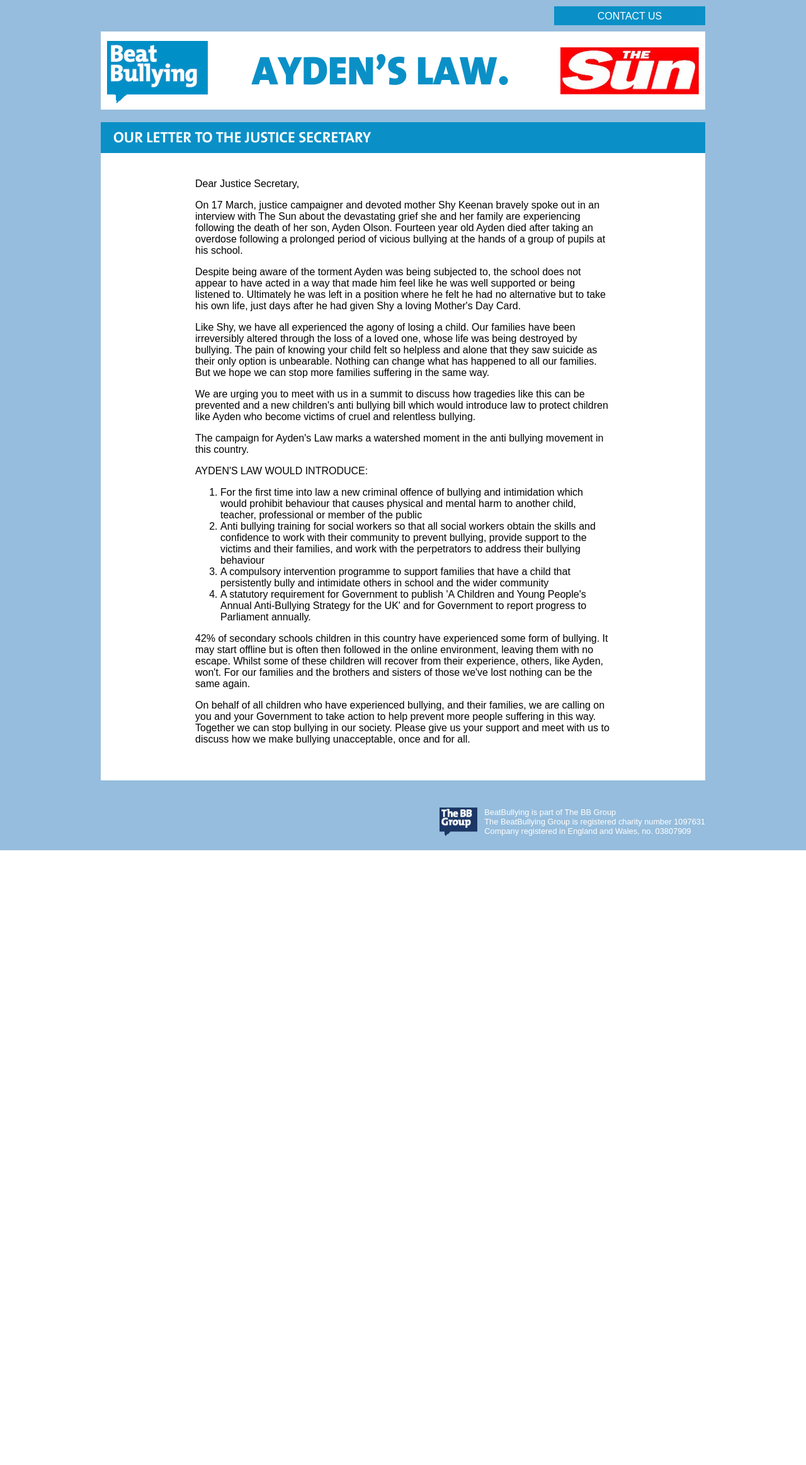
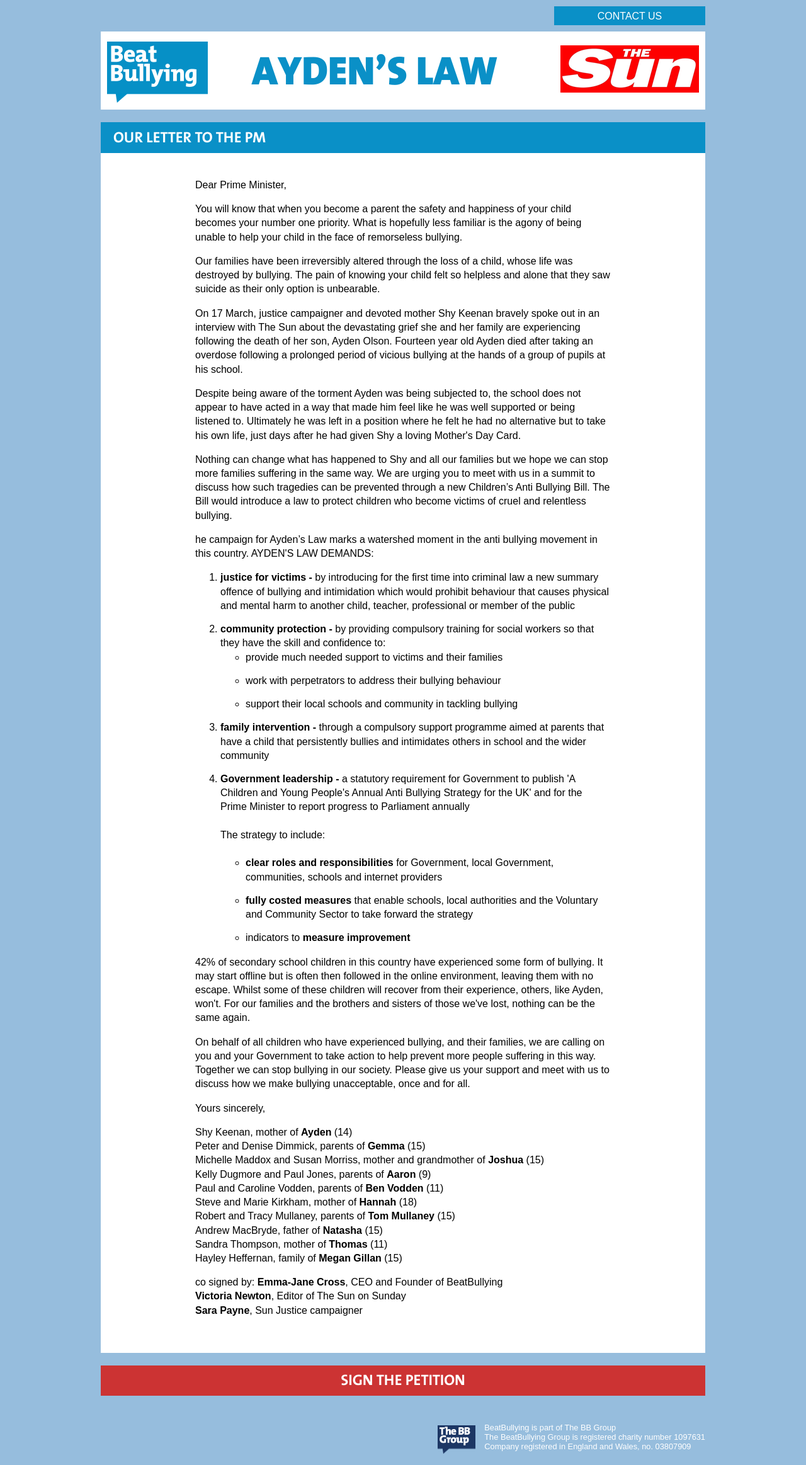
Before and after one commit to thebbgroup/aydens-law, a Flask app: page /letter-to-pm in a window 1280 px wide. Shown: the whole page at 63% size. Before the commit the page ends 1350 px from the top, so only its background shows below. Run offline with Flask 2, Linux system fonts and the light colour scheme; style sheets or scripts are compiled from the project's sources; parts of the project's set-up code (start-up, migrations or seed data) failed here and were passed over.

Commit message:
style updates, copy updates

```diff
--- a/app/static/css/main.less
+++ b/app/static/css/main.less
@@ -4,6 +4,7 @@
 @light-blue: #96bddd;
 @dark-blue: #0a90c7;
 @red: #cc3333;
+@sun-red: #ed2024;
 @white: #fff;
 @black: #000;
 
@@ -22,6 +23,32 @@
 h1, h2, h3 {
 	font-family: @title-fonts;
 	text-transform: uppercase;
+	a{
+		text-decoration: none;
+		color: @dark-blue;
+	}
+}
+ul li, ol li{
+	margin-bottom:15px;
+	line-height:1.39em;
+}
+.transition(@transition) {
+  -webkit-transition: @transition;
+     -moz-transition: @transition;
+       -o-transition: @transition;
+          transition: @transition;
+}
+
+a.cta{
+	width: 100%;
+	line-height: 2em;
+	display: block;
+	background-color: @red;
+	color:@white;
+	.transition(background-color 0.4s ease);
+	&:hover{
+		background-color:@sun-red;
+	}
 }
 
 #header {
@@ -42,20 +69,20 @@
 
 	.logo {
 		margin-top: -124px;
-        background: transparent url(images/sprites.png) 0 0 no-repeat;
+		background: transparent url(images/sprites.png) no-repeat;
 		text-indent: -9999em;
 	}
 
 	#bb.logo {
 		float: left;
-        width: 260px;
+		width: 180px;
 		height: 124px;
-        background-position: 0 -260px;
+		background-position: 0 -152px;
 	}
 
 	#sun.logo {
 		float: right;
-        background-position: 40px -125px;
+		background-position: 40px -50px;
 		height: 100px;
 		width: 260px;
 	}
@@ -100,6 +132,17 @@
 			}
 		}
 
+		p{
+			line-height: 1.39em;
+			a{
+				color: @dark-blue;
+				.transition(color 0.4s ease);
+				&:hover{
+					color:@red;
+				}
+			}
+		}
+
 		div {
 			width: 460px;
 			padding: 0;
@@ -126,7 +170,7 @@
 	}
 }
 
-#letter.main {
+.letter .main, .your-story .main, .thanks .main {
 	width: 100%;
 
 	.section {
@@ -265,7 +329,7 @@
 		font-size: 80%;
 		padding: 10px 0 10px 84px;
 		min-height: 70px;
-        background: transparent url(images/sprites.png) 10px -30px no-repeat;
+		background: transparent url(images/sprites.png) 10px 27px no-repeat;
 	}
 }
 
@@ -277,11 +341,11 @@
 
 	a {
 		text-decoration: none;
+		display: block;
 	}
 }
 
 form {
-    width: 700px;
 	float: left;
 	clear: left;
 
--- a/app/static/js/tabs.js
+++ b/app/static/js/tabs.js
@@ -2,12 +2,14 @@
 
     function show_tab(e) {
         e.preventDefault();
+        $('.tabs a').removeClass('active');
         var tab = this.href.split('#')[1];
         $('#tabbed-content .content').hide().map(function () {
             if (this.id == tab) {
                 $(this).fadeIn();
             }
         });
+        $(this).addClass('active');
     }
 
     $('.tabs a').click(show_tab);
--- a/app/templates/_includes/html5_base.jinja
+++ b/app/templates/_includes/html5_base.jinja
@@ -12,11 +12,11 @@
 <body{% block body_attr %}{% endblock %}>
     {% include '_includes/google-analytics.jinja' %}
     <div id="header">
-        <h1>{% block header_title %}{% endblock %}</h1>
-        <a id="bb" class="logo" href="http://www.beatbullying.org/">BeatBullying</a>
-        <a id="sun" class="logo" href="http://www.thesun.co.uk/">The Sun</a>
+        <h1><a href="/" title="Ayden&#39;s Law home">{% block header_title %}{% endblock %}</a></h1>
+        <a id="bb" target="_blank" class="logo" href="http://www.beatbullying.org/">BeatBullying</a>
+        <a id="sun" target="_blank" class="logo" href="http://www.thesun.co.uk/">The Sun</a>
     </div>
-    <a id="contact" href="mailto:pressoffice@beatbullying.org?subject=Ayden's+Law">Contact us</a>
+    <a id="contact" href="mailto:pressoffice@beatbullying.org?subject=Ayden&#39;s+Law">Contact us</a>
     {% block content %}{% endblock %}
     <div id="footer">
         <div class="details">
--- a/app/templates/letter_to_pm.jinja
+++ b/app/templates/letter_to_pm.jinja
@@ -2,98 +2,86 @@
 
 {% block body_attr %} class="letter"{% endblock %}
 
-{% block header_title %}Ayden&rsquo;s Law.{% endblock %}
+{% block header_title %}Ayden&rsquo;s Law{% endblock %}
 
 {% block content %}
-    <div class="main" id="letter">
+	<div class="main">
 		<div class="section">
-            <h2>Our letter to the Justice Secretary</h2>
+			<h2>Our letter to the PM</h2>
 			<p>
-                Dear Justice Secretary,
+				Dear Prime Minister,
 			</p>
 			<p>
-                On 17 March, justice campaigner and devoted mother Shy Keenan
-                bravely spoke out in an interview with The Sun about the
-                devastating grief she and her family are experiencing following
-                the death of her son, Ayden Olson.  Fourteen year old Ayden
-                died after taking an overdose following a prolonged period of
-                vicious bullying at the hands of a group of pupils at his
-                school.
+				You will know that when you become a parent the safety and happiness of your child becomes your number one priority. What is hopefully less familiar is the agony of being unable to help your child in the face of remorseless bullying.
 			</p>
 			<p>
-                Despite being aware of the torment Ayden was being subjected
-                to, the school does not appear to have acted in a way that made
-                him feel like he was well supported or being listened to.
-                Ultimately he was left in a position where he felt he had no
-                alternative but to take his own life, just days after he had
-                given Shy a loving Mother&#39;s Day Card.
+				Our families have been irreversibly altered through the loss of a child, whose life was destroyed by bullying. The pain of knowing your child felt so helpless and alone that they saw suicide as their only option is unbearable.
 			</p>
 			<p>
-                Like Shy, we have all experienced the agony of losing a child.
-                Our families have been irreversibly altered through the loss of
-                a loved one, whose life was being destroyed by bullying.  The
-                pain of knowing your child felt so helpless and alone that they
-                saw suicide as their only option is unbearable.  Nothing can
-                change what has happened to all our families. But we hope we
-                can stop more families suffering in the same way.
+				On 17 March, justice campaigner and devoted mother Shy Keenan bravely spoke out in an interview with The Sun about the devastating grief she and her family are experiencing following the death of her son, Ayden Olson. Fourteen year old Ayden died after taking an overdose following a prolonged period of vicious bullying at the hands of a group of pupils at his school.
 			</p>
 			<p>
-                We are urging you to meet with us in a summit to discuss how
-                tragedies like this can be prevented and a new children&#39;s
-                anti bullying bill which would introduce law to protect
-                children like Ayden who become victims of cruel and relentless
-                bullying.
+				Despite being aware of the torment Ayden was being subjected to, the school does not appear to have acted in a way that made him feel like he was well supported or being listened to. Ultimately he was left in a position where he felt he had no alternative but to take his own life, just days after he had given Shy a loving Mother's Day Card.
 			</p>
 			<p>
-                The campaign for Ayden&#39;s Law marks a watershed moment in
-                the anti bullying movement in this country.
+			   Nothing can change what has happened to Shy and all our families but we hope we can stop more families suffering in the same way. We are urging you to meet with us in a summit to discuss how such tragedies can be prevented through a new Children’s Anti Bullying Bill. The Bill would introduce a law to protect children who become victims of cruel and relentless bullying.
 			</p>
 			<p>
-                AYDEN&#39;S LAW WOULD INTRODUCE:
+				he campaign for Ayden&rsquo;s Law marks a watershed moment in the anti bullying movement in this country. AYDEN'S LAW DEMANDS:
 			</p>
 			<ol>
 				<li>
-                    For the first time into law a new criminal offence of
-                    bullying and intimidation which would prohibit behaviour
-                    that causes physical and mental harm to another child,
-                    teacher, professional or member of the public
+					<strong>justice for victims -</strong> by introducing for the first time into criminal law a new summary offence of bullying and intimidation which would prohibit behaviour that causes physical and mental harm to another child, teacher, professional or member of the public
 				</li>
 				<li>
-                    Anti bullying training for social workers so that all
-                    social workers obtain the skills and confidence to work
-                    with their community to prevent bullying, provide support
-                    to the victims and their families, and work with the
-                    perpetrators to address their bullying behaviour
+					<strong>community protection -</strong> by providing compulsory training for social workers so that they have the skill and confidence to:
+					<ul>
+						<li>provide much needed support to victims and their families</li>
+						<li>work with perpetrators to address their bullying behaviour</li>
+						<li>support their local schools and community in tackling bullying</li>
+					</ul>
 				</li>
 				<li>
-                    A compulsory intervention programme to support families
-                    that have a child that persistently bully and intimidate
-                    others in school and the wider community
+					<strong>family intervention -</strong> through a compulsory support programme aimed at parents that have a child that persistently bullies and intimidates others in school and the wider community
 				</li>
 				<li>
-                    A statutory requirement for Government to publish 'A
-                    Children and Young People&#39;s Annual Anti-Bullying
-                    Strategy for the UK' and for Government to report progress
-                    to Parliament annually.
+					<strong>Government leadership -</strong> a statutory requirement for Government to publish 'A Children and Young People's Annual Anti Bullying Strategy for the UK' and for the Prime Minister to report progress to Parliament annually<br><br>
+
+					The strategy to include:<br><br>
+					<ul>
+						<li><strong>clear roles and responsibilities</strong> for Government, local Government, communities, schools and internet providers</li>
+						<li><strong>fully costed measures</strong> that enable schools, local authorities and the Voluntary and Community Sector to take forward the strategy</li>
+						<li>indicators to <strong>measure improvement</strong></li>
+					</ul>
 				</li>
 			</ol>
 			<p>
-                42% of secondary schools children in this country have
-                experienced some form of bullying.  It may start offline but is
-                often then followed in the online environment, leaving them
-                with no escape.  Whilst some of these children will recover
-                from their experience, others, like Ayden, won&#39;t.  For our
-                families and the brothers and sisters of those we&#39;ve lost
-                nothing can be the same again.
+				42% of secondary school children in this country have experienced some form of bullying. It may start offline but is often then followed in the online environment, leaving them with no escape. Whilst some of these children will recover from their experience, others, like Ayden, won't. For our families and the brothers and sisters of those we've lost, nothing can be the same again.
 			</p>
 			<p>
-                On behalf of all children who have experienced bullying, and
-                their families, we are calling on you and your Government to
-                take action to help prevent more people suffering in this way.
-                Together we can stop bullying in our society. Please give us
-                your support and meet with us to discuss how we make bullying
-                unacceptable, once and for all.
+				On behalf of all children who have experienced bullying, and their families, we are calling on you and your Government to take action to help prevent more people suffering in this way. Together we can stop bullying in our society. Please give us your support and meet with us to discuss how we make bullying unacceptable, once and for all.
+			</p>
+			<p>Yours sincerely,</p>
+			<p>
+				Shy Keenan, mother of <strong>Ayden</strong> (14)<br>
+				Peter and Denise Dimmick, parents of <strong>Gemma</strong> (15)<br>
+				Michelle Maddox and Susan Morriss, mother and grandmother of <strong>Joshua</strong> (15)<br>
+				Kelly Dugmore and Paul Jones, parents of <strong>Aaron</strong> (9)<br>
+				Paul and Caroline Vodden, parents of <strong>Ben Vodden</strong> (11)<br>
+				Steve and Marie Kirkham, mother of <strong>Hannah</strong> (18)<br>
+				Robert and Tracy Mullaney, parents of <strong>Tom Mullaney</strong> (15)<br>
+				Andrew MacBryde, father of <strong>Natasha</strong> (15)<br>
+				Sandra Thompson, mother of <strong>Thomas</strong> (11)<br>
+				Hayley Heffernan, family of <strong>Megan Gillan</strong> (15)<br>
+			</p>
+			<p>
+				co signed by: <strong>Emma-Jane Cross</strong>, CEO and Founder of BeatBullying<br>
+				<strong>Victoria Newton</strong>, Editor of The Sun on Sunday<br>
+				<strong>Sara Payne</strong>, Sun Justice campaigner<br>
 			</p>
 		</div>
+		<h2 id="tell-your-story">
+        <a href="{{ url_for('petition.sign') }}" class="cta">Sign the Petition</a>
+    </h2>
 	</div>
 {% endblock %}
```
Also changed, not shown: other parts of app/static/css/main.less (+75 -17 lines), app/templates/_includes/form_macros.jinja (+15 -0 lines), app/templates/index.jinja (+11 -11 lines), app/templates/petition.jinja (+10 -10 lines), app/templates/your-story-kthxbai.jinja (+3 -4 lines), app/templates/your-story.jinja (+7 -2 lines), app/static/css/images/sprites.png. Lines whose indentation alone changed are shown as unchanged.
